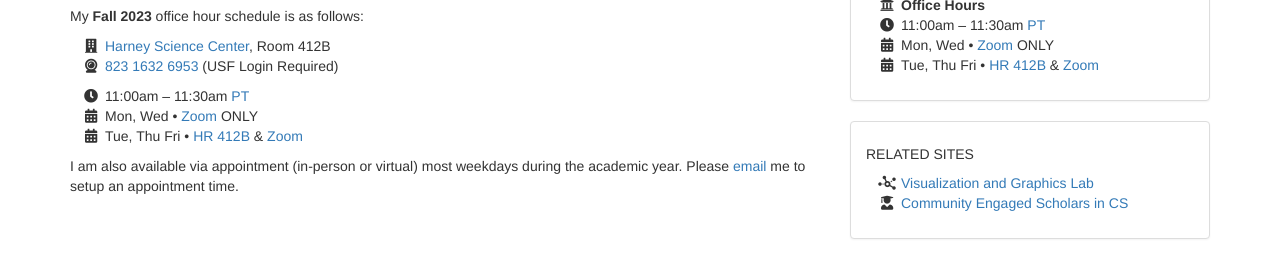
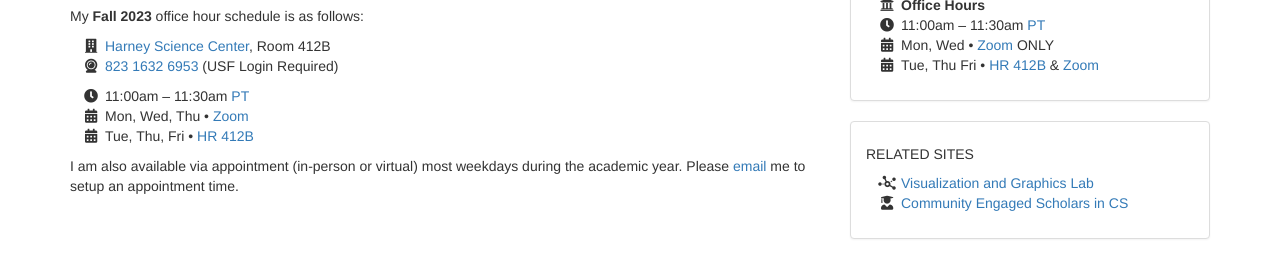
Before and after one commit to sjengle/sjengle.github.io, a Jekyll site: the page built from contact.html, in a window 1280 px wide. Shown: the part 575-853 px from the top of the page. Built offline with Jekyll 4.4.1, drawn with Linux system fonts in a browser that asks for light colours.

Commit message:
Fixing office hours

```diff
--- a/contact.html
+++ b/contact.html
@@ -34,8 +34,8 @@ title: Contact Information
 
 <ul class="fa-ul">
   <li><i class="fa-li fas fa-clock"></i>11:00am &ndash; 11:30am <a href="https://time.is/San_Francisco">PT</a></li>
-  <li><i class="fa-li fas fa-calendar-alt"></i> Mon, Wed &bull; <a href="https://usfca.zoom.us/j/81411061864">Zoom</a> ONLY</li>
-  <li><i class="fa-li fas fa-calendar-alt"></i> Tue, Thu Fri &bull; <a href="https://maps.usfca.edu/?id=924#!m/160034">HR 412B</a> &amp; <a href="https://usfca.zoom.us/j/81411061864">Zoom</a></li>
+  <li><i class="fa-li fas fa-calendar-alt"></i> Mon, Wed, Thu &bull; <a href="https://usfca.zoom.us/j/81411061864">Zoom</a></li>
+  <li><i class="fa-li fas fa-calendar-alt"></i> Tue, Thu, Fri &bull; <a href="https://maps.usfca.edu/?id=924#!m/160034">HR 412B</a></li>
 </ul>
 
 <p>I am also available via appointment (in-person or virtual) most weekdays during the academic year. Please <a href="mailto:sjengle@cs.usfca.edu">email</a> me to setup an appointment time.</p>
```
